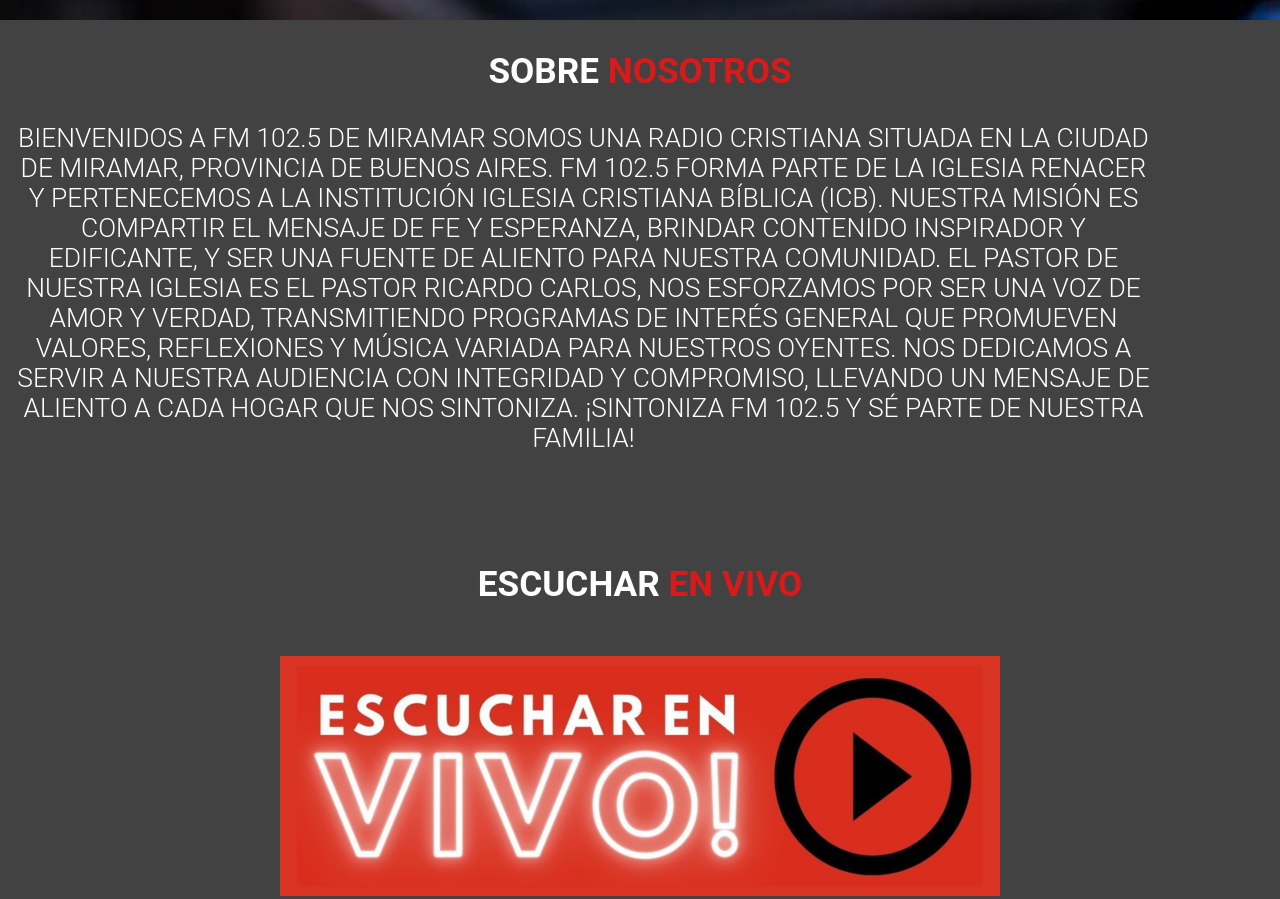
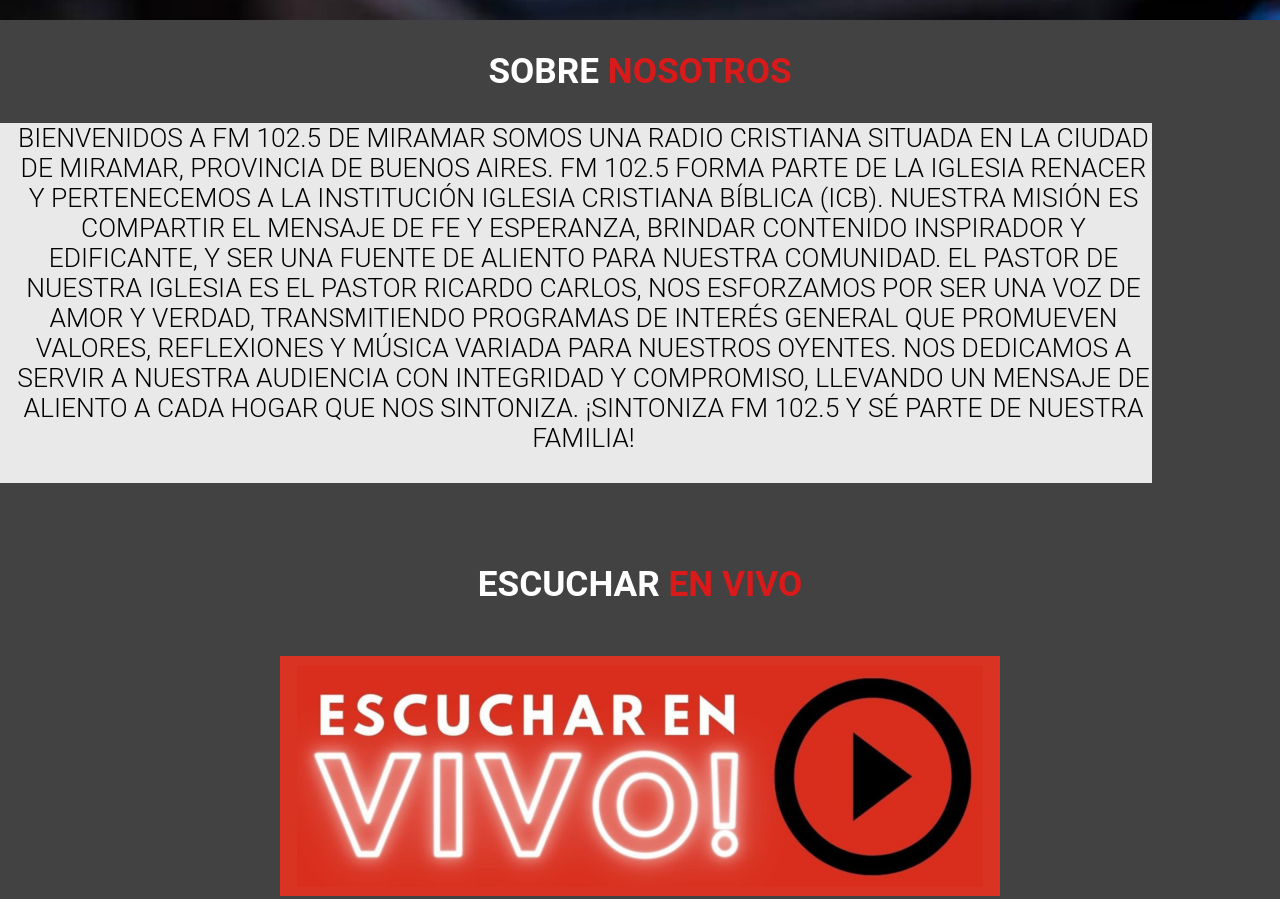
Before and after one commit to karen272/RadioRenacer, a plain HTML site: page index.html in a window 1280 px wide. Shown: the part 780-1679 px from the top of the page. Drawn offline with Linux system fonts and the light colour scheme.

Commit message:
fix text background color about us

```diff
--- a/css/style.css
+++ b/css/style.css
@@ -163,10 +163,8 @@ section {
     padding: 0px 0px 30px 15px;
     text-align: center;
     text-align: center;
-    color: #fff;
+    background-color: #ffffffe1;
     text-transform: uppercase;
-    padding-bottom: 3.5rem;
-    font-size: 4rem;
 }
 
 .row {
```
